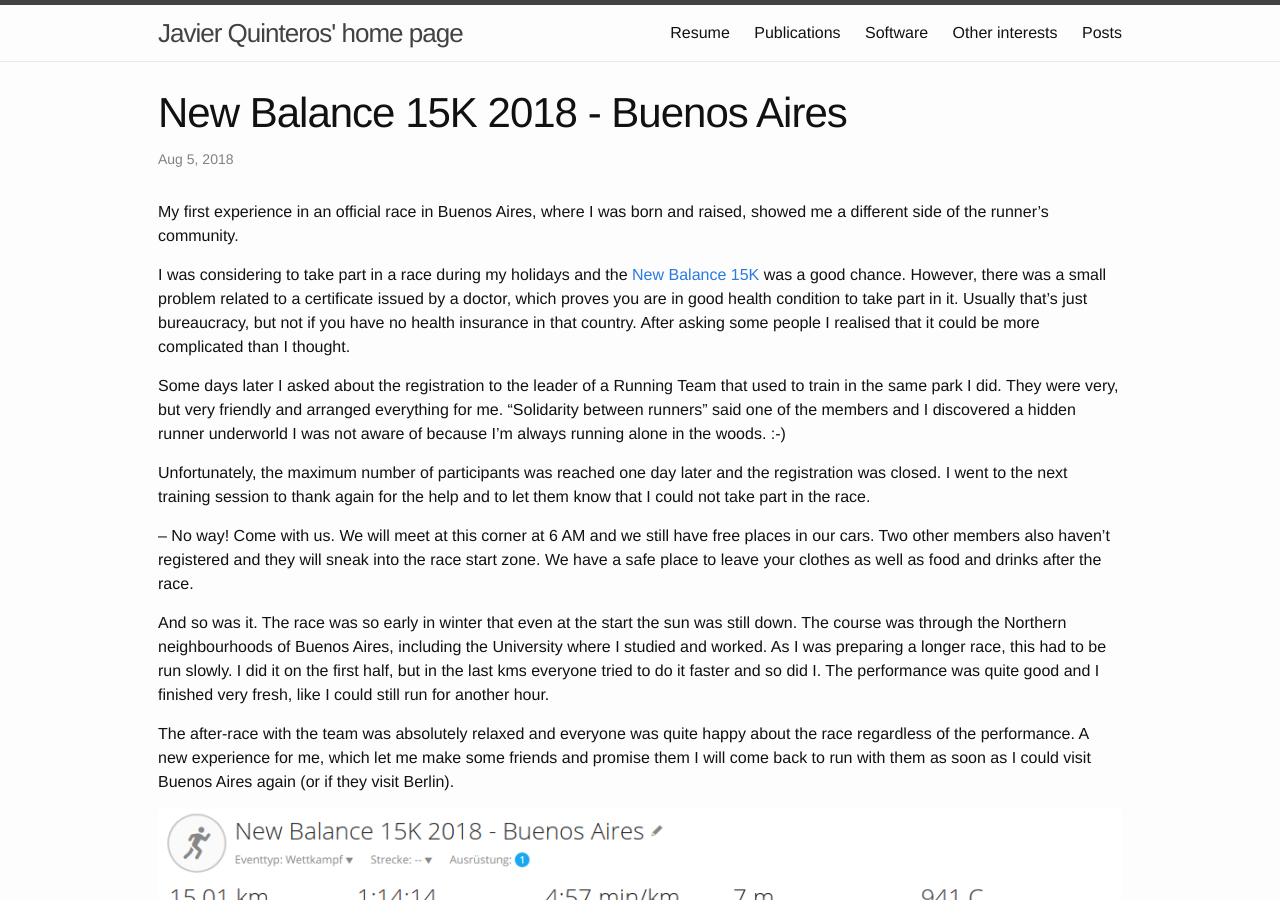
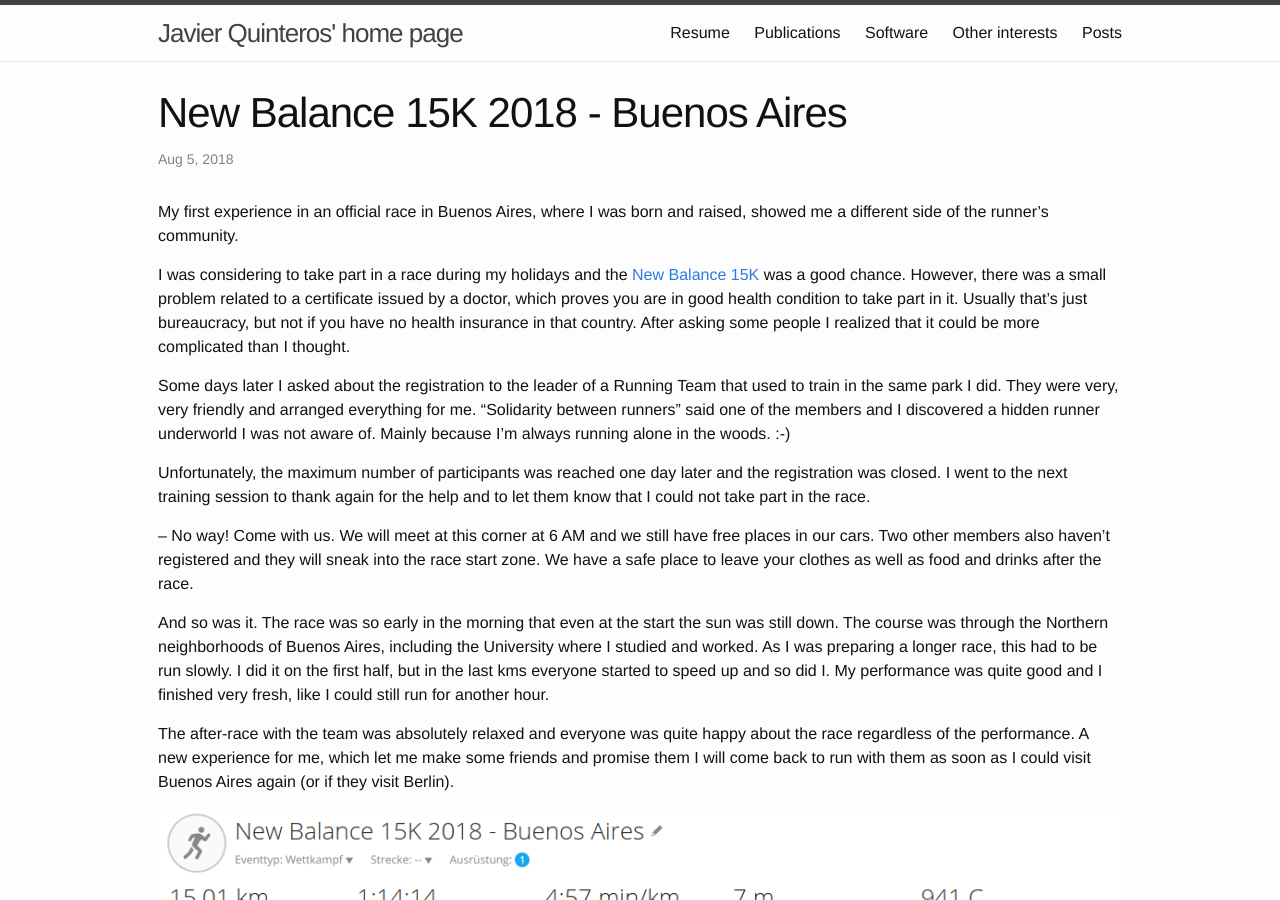
Before and after one commit to javiquinte/javiquinte.github.io, a Jekyll site: the page built from _posts/2018-08-05-NewBalance15K-BuenosAires.markdown, in a window 1280 px wide and 900 px high. Built offline with Jekyll 4.4.1, drawn with Linux system fonts in a browser that asks for light colours.

Commit message:
Minor modifications to the post of NB15K.

```diff
--- a/_posts/2018-08-05-NewBalance15K-BuenosAires.markdown
+++ b/_posts/2018-08-05-NewBalance15K-BuenosAires.markdown
@@ -9,10 +9,10 @@ the runner's community.
 
 I was considering to take part in a race during my holidays and the [New Balance 15K](http://nbraceseries.com.ar/15Kba/) was a good chance. However, there was a small problem related to a certificate issued by a doctor, which proves you are in
 good health condition to take part in it. Usually that's just bureaucracy, but not if you have no health insurance in
-that country. After asking some people I realised that it could be more complicated than I thought.
+that country. After asking some people I realized that it could be more complicated than I thought.
 
 Some days later I asked about the registration to the leader of a Running Team that used to train in the same park I did.
-They were very, but very friendly and arranged everything for me. "Solidarity between runners" said one of the members and I discovered a hidden runner underworld I was not aware of because I'm always running alone in the woods. :-)
+They were very, very friendly and arranged everything for me. "Solidarity between runners" said one of the members and I discovered a hidden runner underworld I was not aware of. Mainly because I'm always running alone in the woods. :-)
 
 Unfortunately, the maximum number of participants was reached one day later and the registration was closed. I went to
 the next training session to thank again for the help and to let them know that I could not take part in the race.
@@ -21,9 +21,9 @@ the next training session to thank again for the help and to let them know that
 also haven't registered and they will sneak into the race start zone. We have a safe place to leave your clothes as
 well as food and drinks after the race.
 
-And so was it. The race was so early in winter that even at the start the sun was still down. The course was through the Northern neighbourhoods of Buenos Aires, including the University where I studied and worked. As I was preparing a longer
-race, this had to be run slowly. I did it on the first half, but in the last kms everyone tried to do it faster and so
-did I. The performance was quite good and I finished very fresh, like I could still run for another hour.
+And so was it. The race was so early in the morning that even at the start the sun was still down. The course was through the Northern neighborhoods of Buenos Aires, including the University where I studied and worked. As I was preparing a longer
+race, this had to be run slowly. I did it on the first half, but in the last kms everyone started to speed up and so
+did I. My performance was quite good and I finished very fresh, like I could still run for another hour.
 
 The after-race with the team was absolutely relaxed and everyone was quite happy about the race regardless of the
 performance. A new experience for me, which let me make some friends and promise them I will come back to run with them
```
